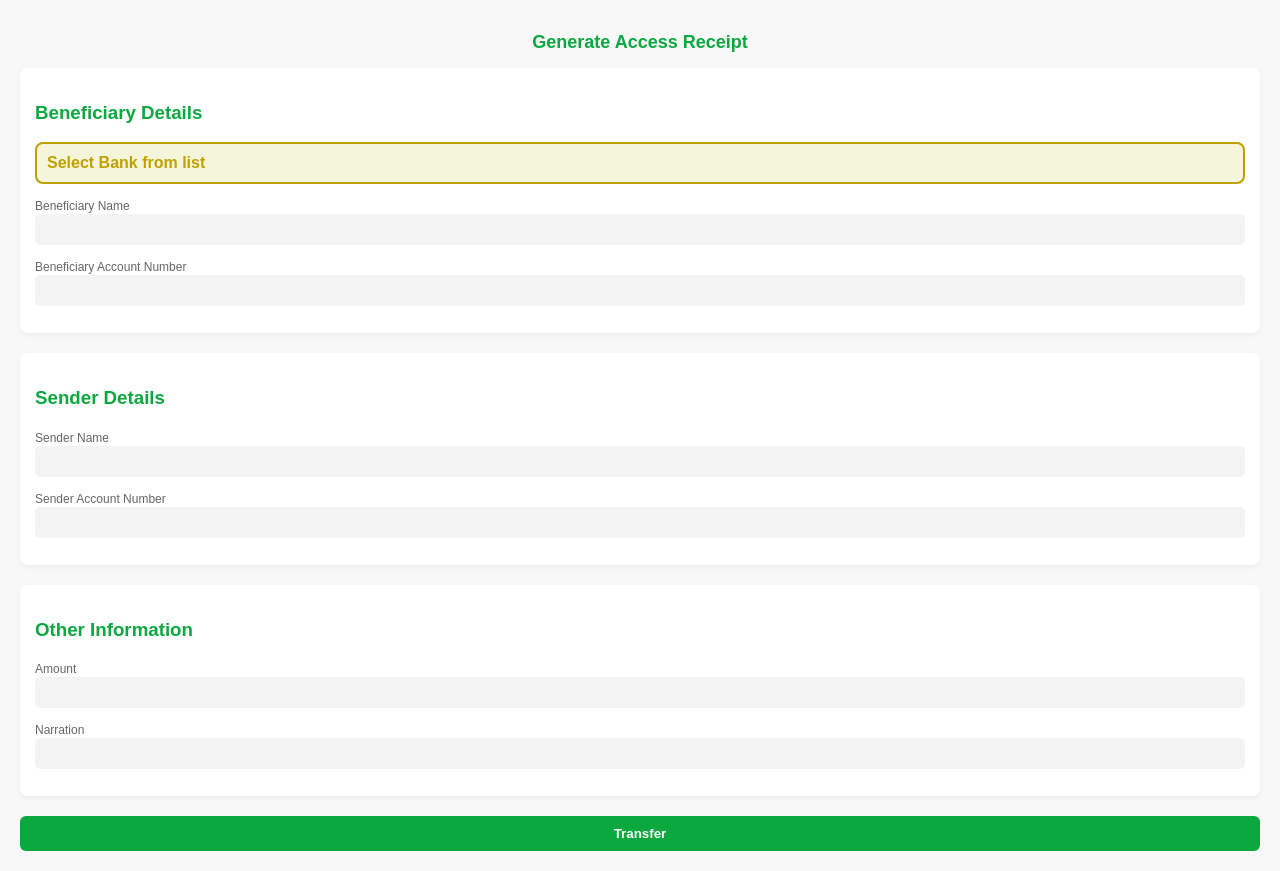
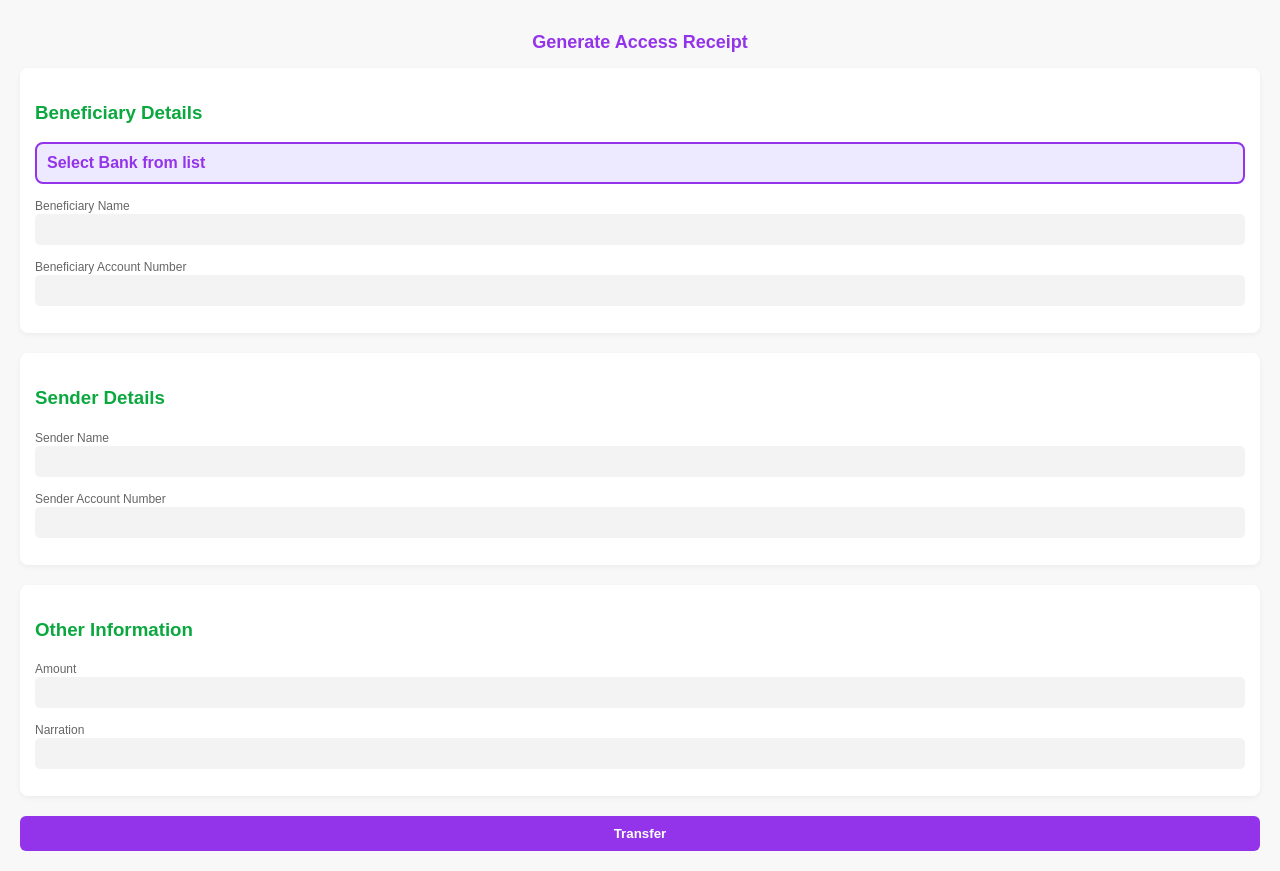
Before and after one commit to realpaygo/test, a plain HTML site: page accessform.html in a window 1280 px wide. Drawn offline with Linux system fonts and the light colour scheme.

Commit message:
Update Access and Moniepoint forms to use PalmPay purple color scheme

```diff
--- a/accessform.html
+++ b/accessform.html
@@ -6,19 +6,19 @@
   <meta name="viewport" content="width=device-width, initial-scale=1.0">
   <style>
     body { font-family: Arial, sans-serif; background: #f8f8f8; margin: 0; padding: 20px; }
-    h1 { text-align: center; font-size: 18px; margin-bottom: 15px; color: #0aa83f; }
+    h1 { text-align: center; font-size: 18px; margin-bottom: 15px; color: #9333ea; }
     .card { background: #fff; padding: 15px; border-radius: 8px; margin-bottom: 20px; box-shadow: 0 2px 5px rgba(0,0,0,0.05); }
     label { font-size: 12px; color: #666; margin-bottom: 3px; }
     input[type="text"], input[type="number"] { padding: 8px; border: none; border-radius: 5px; background: #f3f3f3; margin-bottom: 12px; width: 100%; box-sizing: border-box; }
-    button { display: block; width: 100%; padding: 10px; background: #0aa83f; color: #fff; border: none; border-radius: 6px; font-weight: bold; cursor: pointer; }
-    button:hover { background: #088a32; }
+    button { display: block; width: 100%; padding: 10px; background: #9333ea; color: #fff; border: none; border-radius: 6px; font-weight: bold; cursor: pointer; }
+    button:hover { background: #7e22ce; }
     .bank-select {
       display: flex;
       align-items: center;
       gap: 10px;
-      background: #f5f5dc;
-      border: 2px solid #bfa100;
-      color: #bfa100;
+      background: #ede9fe;
+      border: 2px solid #9333ea;
+      color: #9333ea;
       padding: 10px;
       border-radius: 8px;
       cursor: pointer;
@@ -26,7 +26,7 @@
       font-weight: bold;
     }
     .bank-select span {
-      color: #bfa100;
+      color: #9333ea;
       font-weight: bold;
     }
   </style>
```
Also changed, not shown: moniepointform.html (+7 -7 lines).
